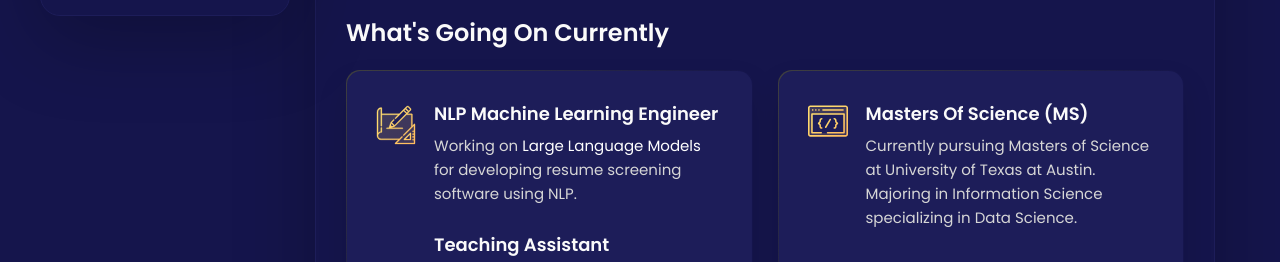
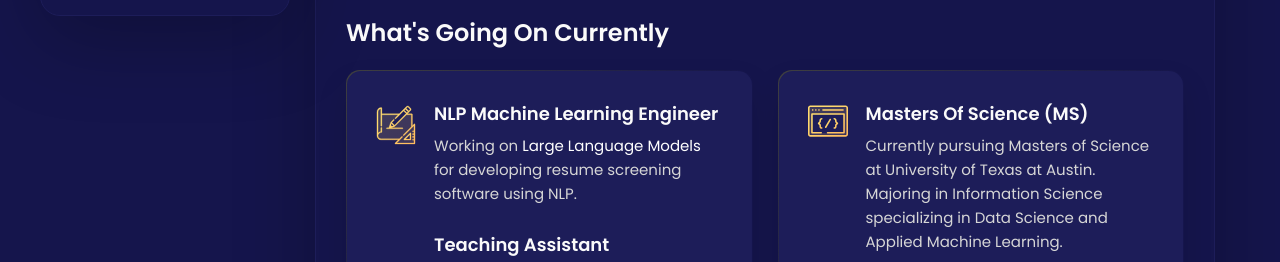
Before and after one commit to vrwaingankar/vrwaingankar.github.io, a plain HTML site: page index.html in a window 1280 px wide. Shown: the part 657-919 px from the top of the page. Drawn offline with nearby package versions, Linux system fonts and the light colour scheme.

Commit message:
Update index.html

```diff
--- a/index.html
+++ b/index.html
@@ -258,7 +258,7 @@
 
                 <p class="service-item-text">
                   Currently pursuing Masters of Science at University of Texas at Austin.
-                  Majoring in Information Science specializing in Data Science.
+                  Majoring in Information Science specializing in Data Science and Applied Machine Learning.
                 </p>
               </div>
 
```
